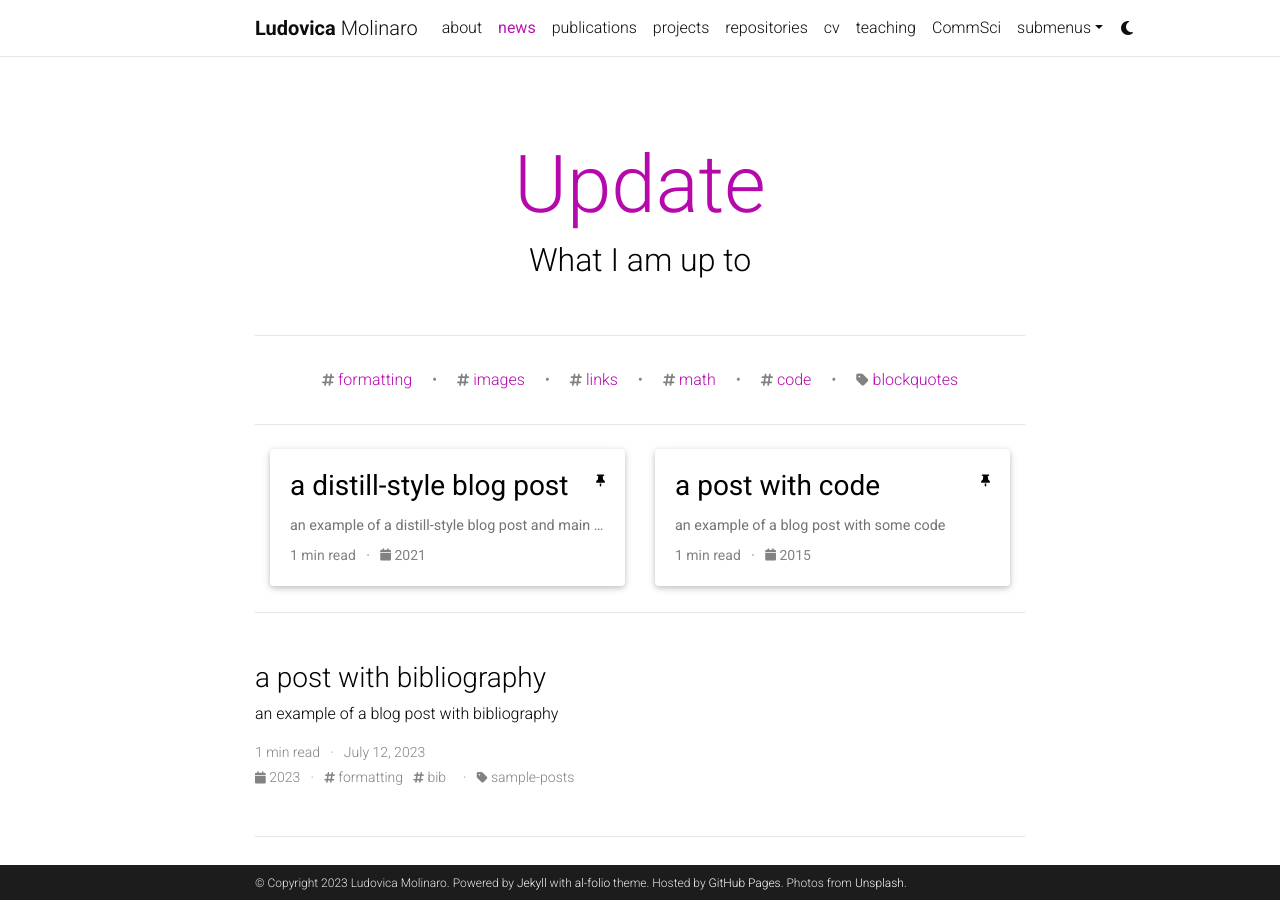
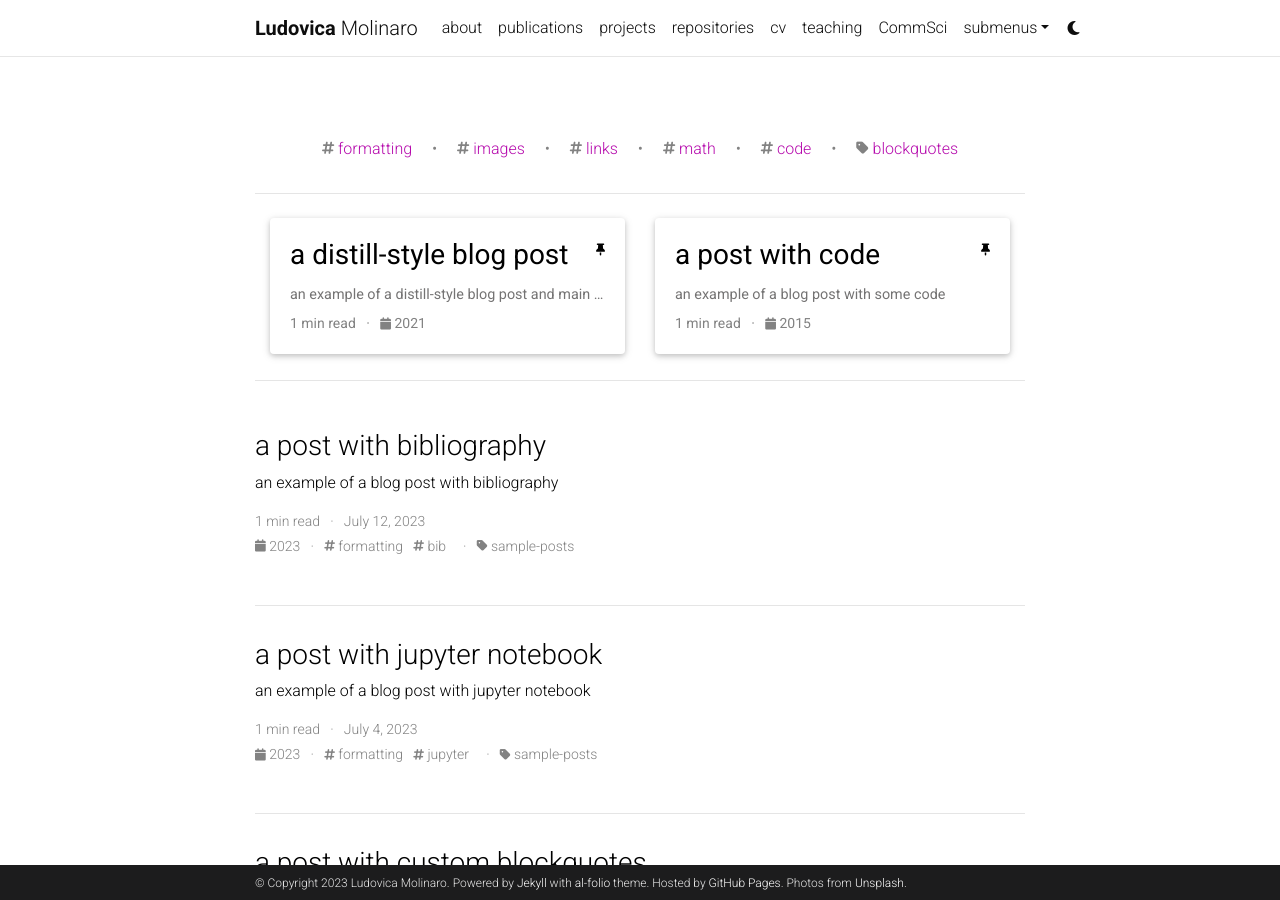
Before and after one commit to lm-ut/lm-ut.github.io, a Jekyll site: the page built from blog/index.html, in a window 1280 px wide and 900 px high. Built offline with Jekyll 4.4.1, drawn with Linux system fonts in a browser that asks for light colours; full-size pictures stand in for the smaller copies a plugin makes; the list of posts is cut into pages by our own code; comment, search, counter and statistics services are not loaded; a style sheet for code colours, icons or effects is not loaded.

Commit message:
Update _config.yml

```diff
--- a/_config.yml
+++ b/_config.yml
@@ -120,10 +120,10 @@
 # Blog
 # -----------------------------------------------------------------------------
 
-blog_name: Update # blog_name will be displayed in your blog page
-blog_nav_title: news # your blog must have a title for it to be displayed in the nav bar
-blog_description: What I am up to
-permalink: /blog/:year/:title/
+blog_name:  # blog_name will be displayed in your blog page
+blog_nav_title:  # your blog must have a title for it to be displayed in the nav bar
+blog_description:
+permalink:
 
 # Pagination
 pagination:
```
